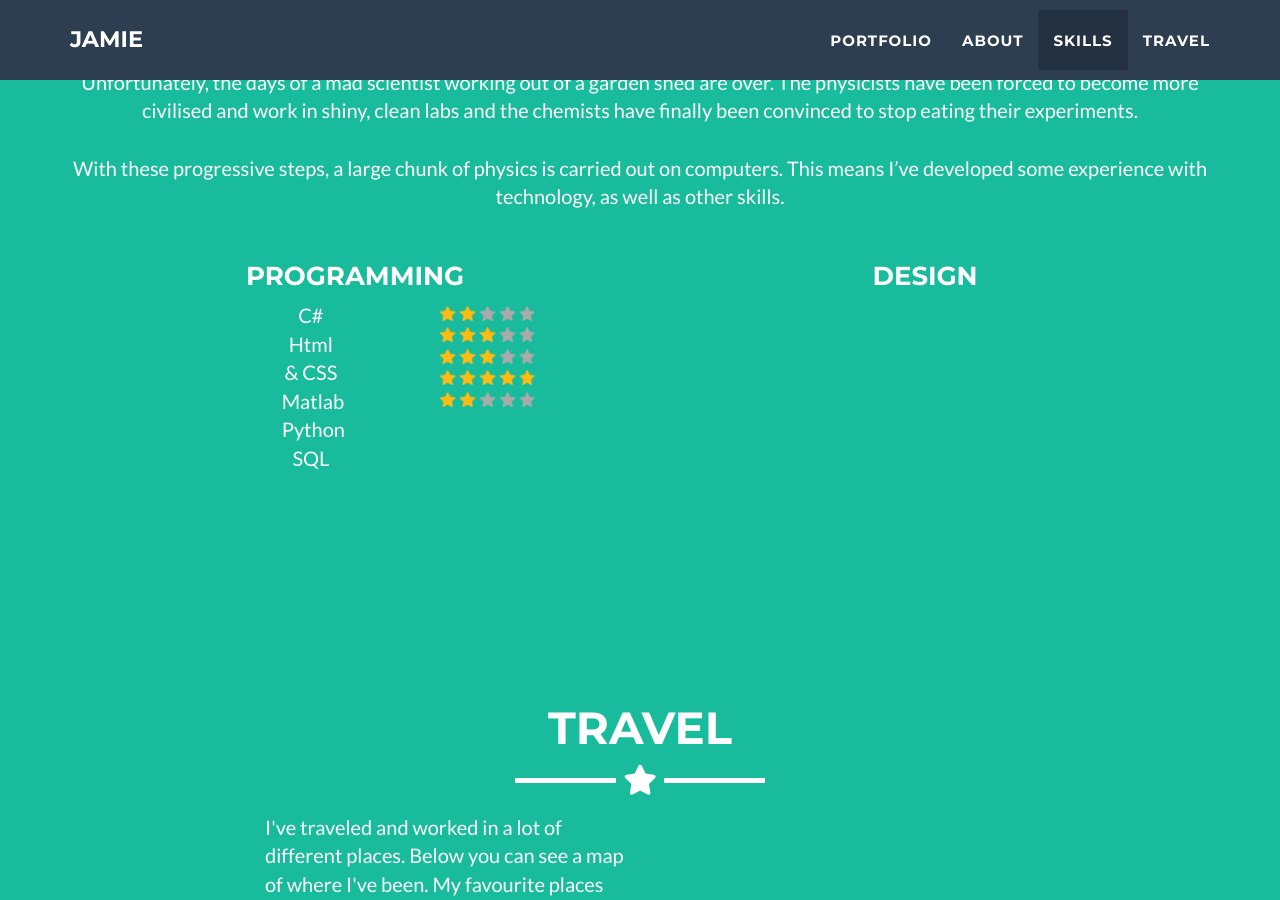
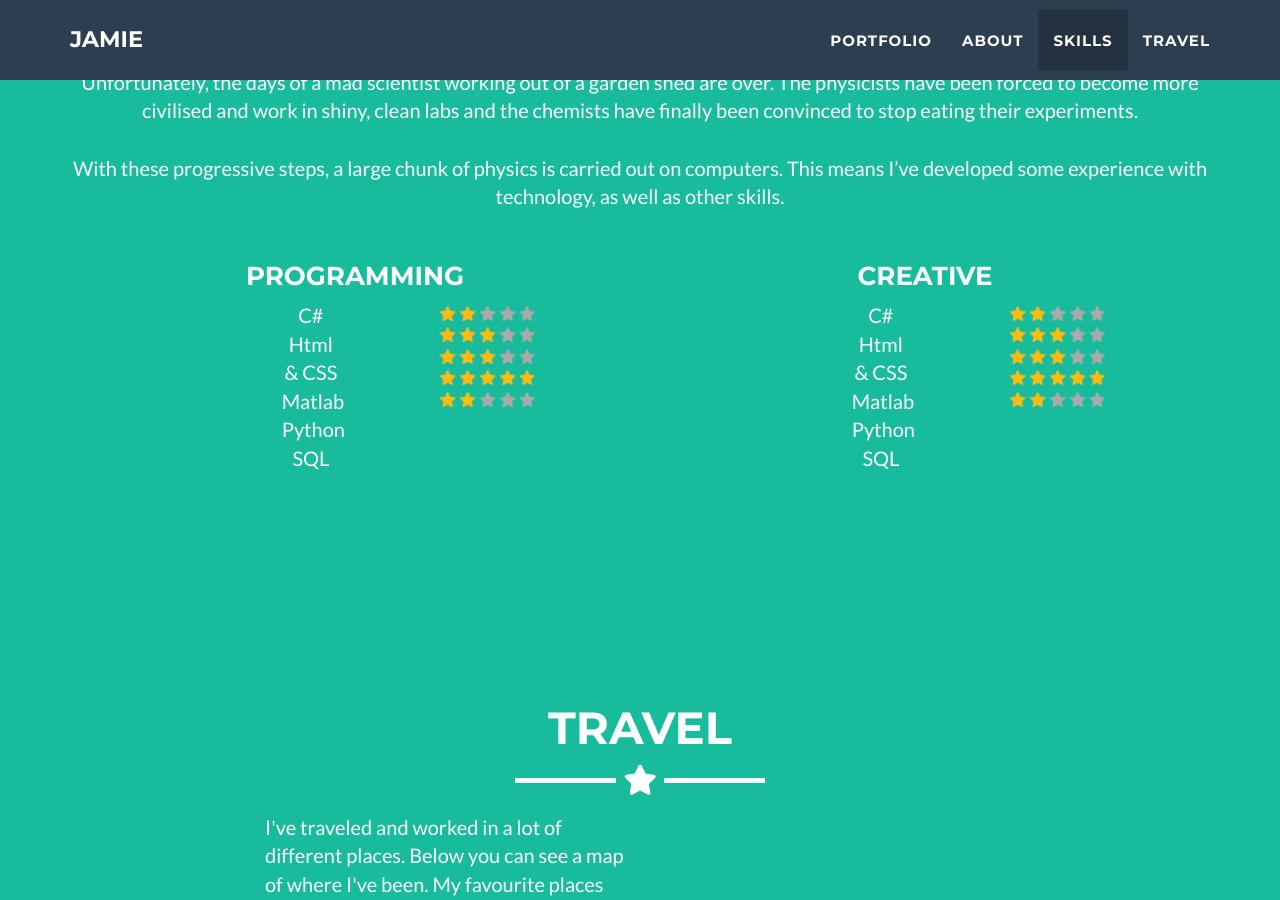
Before and after one commit to jamiedumayne/jamiedumayne.github.io, a Jekyll site: the page built from _posts/2014-07-18-project-1.markdown, in a window 1280 px wide and 900 px high, scrolled down 2419 px. Built offline with Jekyll 4.4.1, drawn with Linux system fonts in a browser that asks for light colours.

Commit message:
Update skills.html

```diff
--- a/_includes/skills.html
+++ b/_includes/skills.html
@@ -61,7 +61,48 @@
         </div>
       </div>
       <div class="float-child">
-        <h3>Design</h3>
+        <h3>Creative</h3>
+        <div class="col-lg-4 col-xs-2"></div>
+          <div class="col-lg-2 col-xs-4">
+            <p>C# <br>
+              Html &amp; CSS <br>
+              Matlab <br>
+              Python <br>
+              SQL </p>
+          </div>
+
+          <div class="col-lg-6 col-xs-4">
+            <img src=img/star_full.png alt="Gold star" height="15">
+            <img src=img/star_full.png alt="Gold star" height="15">
+            <img src=img/star_empty.png alt="Empty star" height="15">
+            <img src=img/star_empty.png alt="Empty star" height="15">
+            <img src=img/star_empty.png alt="Empty star" height="15"><br>
+
+            <img src=img/star_full.png alt="Gold star" height="15">
+            <img src=img/star_full.png alt="Gold star" height="15">
+            <img src=img/star_full.png alt="Gold star" height="15">
+            <img src=img/star_empty.png alt="Empty star" height="15">
+            <img src=img/star_empty.png alt="Empty star" height="15"><br>
+
+            <img src=img/star_full.png alt="Gold star" height="15">
+            <img src=img/star_full.png alt="Gold star" height="15">
+            <img src=img/star_full.png alt="Gold star" height="15">
+            <img src=img/star_empty.png alt="Empty star" height="15">
+            <img src=img/star_empty.png alt="Empty star" height="15"><br>
+
+            <img src=img/star_full.png alt="Gold star" height="15">
+            <img src=img/star_full.png alt="Gold star" height="15">
+            <img src=img/star_full.png alt="Gold star" height="15">
+            <img src=img/star_full.png alt="Gold star" height="15">
+            <img src=img/star_full.png alt="Gold star" height="15"><br>
+
+            <img src=img/star_full.png alt="Gold star" height="15">
+            <img src=img/star_full.png alt="Gold star" height="15">
+            <img src=img/star_empty.png alt="Empty star" height="15">
+            <img src=img/star_empty.png alt="Empty star" height="15">
+            <img src=img/star_empty.png alt="Empty star" height="15">
+          </div>
+        </div>
       </div>
     </div>
   </div>
```
